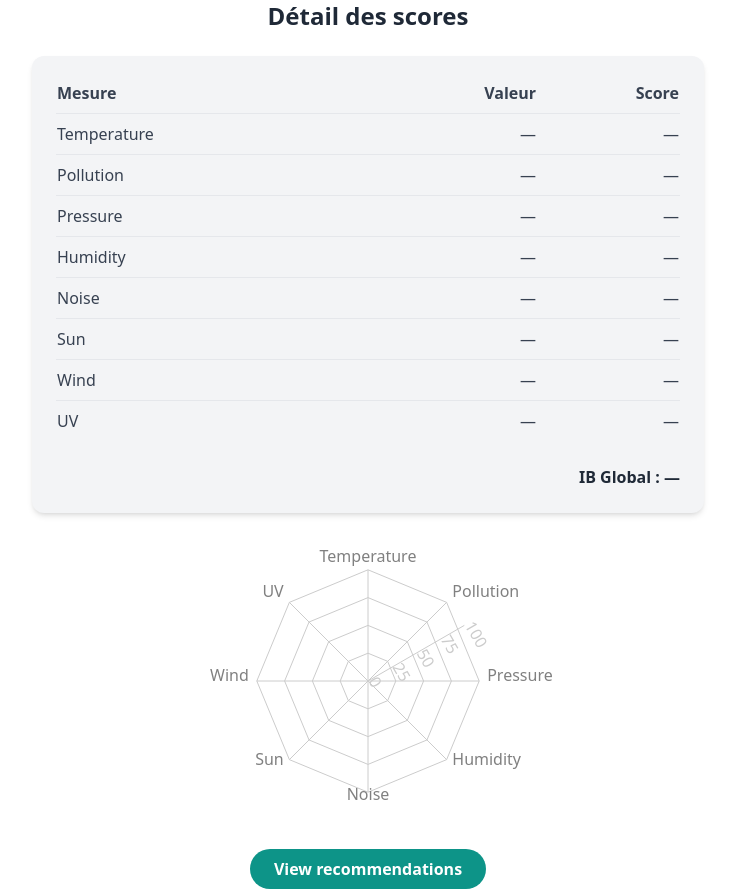
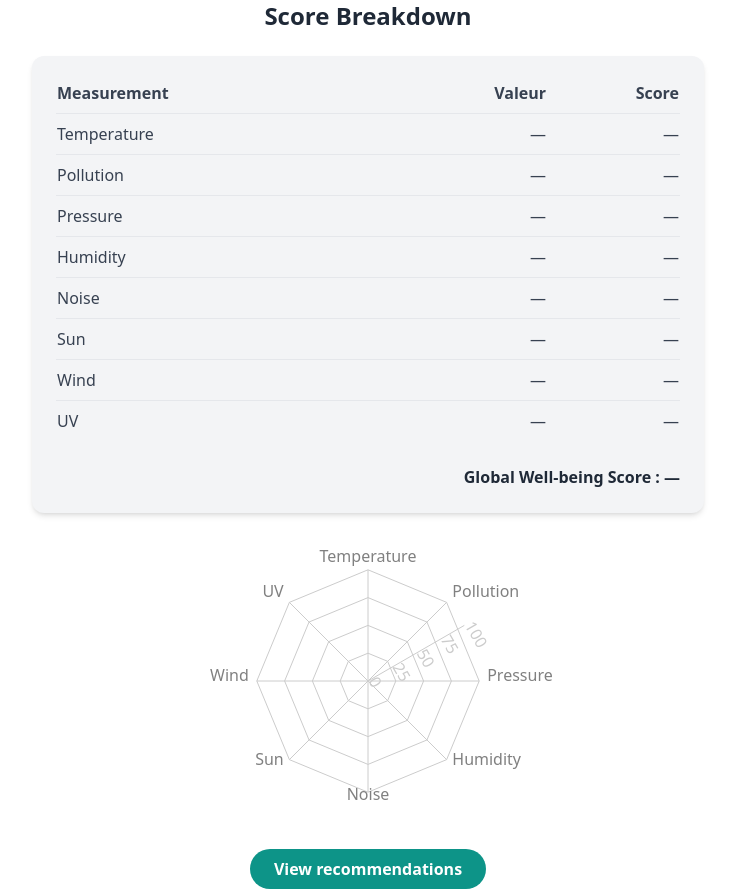
Before and after one commit to FabIndy/respidata-frontend, a React (Vite) app: page /sous_score in a window 1280 px wide. Shown: the whole page, without its empty margins (272-1007 px from the left). Built offline with nearby package versions, Linux system fonts and the light colour scheme.

Commit message:
corrections francais vers american english

```diff
--- a/src/pages/IB.jsx
+++ b/src/pages/IB.jsx
@@ -96,7 +96,7 @@ export default function IB() {
       </h1>
 
       {loading ? (
-        <p className="text-gray-500 mb-8">Calcul en cours...</p>
+        <p className="text-gray-500 mb-8">Processing...</p>
       ) : ibScore !== null ? (
         <div
           className={`w-48 h-48 flex items-center justify-center rounded-full transition-all duration-500 mb-8`}
--- a/src/pages/Profil.jsx
+++ b/src/pages/Profil.jsx
@@ -28,7 +28,7 @@ export default function Profil() {
 
   return (
     <div className="flex flex-col items-center justify-center min-h-screen px-4 bg-gradient-to-br from-white to-gray-100">
-      <h1 className="text-3xl font-semibold text-gray-800 mb-6">Quel est votre profil ?</h1>
+      <h1 className="text-3xl font-semibold text-gray-800 mb-6">Please select your profile</h1>
 
       <div className="grid grid-cols-1 sm:grid-cols-2 gap-4 w-full max-w-md mb-8">
         {profils.map((p) => (
--- a/src/pages/Recommandations.jsx
+++ b/src/pages/Recommandations.jsx
@@ -56,7 +56,7 @@ export default function Recommandations() {
   }, [location.state]);
 
   if (loading) {
-    return <div className="p-8 text-center text-gray-600">Chargement en cours...</div>;
+    return <div className="p-8 text-center text-gray-600">Loading...</div>;
   }
 
   if (error) {
--- a/src/pages/SousScore.jsx
+++ b/src/pages/SousScore.jsx
@@ -71,12 +71,12 @@ export default function SousScore() {
 
   return (
     <div className="min-h-screen bg-white px-4 flex flex-col items-center justify-center">
-      <h1 className="text-2xl font-semibold text-gray-800 mb-6">Détail des scores</h1>
+      <h1 className="text-2xl font-semibold text-gray-800 mb-6">Score Breakdown</h1>
       <div className="bg-gray-100 rounded-xl p-6 shadow-md max-w-2xl w-full mb-6">
         <table className="w-full text-gray-700">
           <thead>
             <tr>
-              <th className="text-left pb-2">Mesure</th>
+              <th className="text-left pb-2">Measurement</th>
               <th className="text-right pb-2">Valeur</th>
               <th className="text-right pb-2">Score</th>
             </tr>
@@ -92,7 +92,7 @@ export default function SousScore() {
           </tbody>
         </table>
         <div className="mt-6 text-right font-semibold">
-          IB Global : {ibScore ? `${Math.round(parseFloat(ibScore))} %` : "—"}
+          Global Well-being Score : {ibScore ? `${Math.round(parseFloat(ibScore))} %` : "—"}
         </div>
       </div>
       <div className="w-full max-w-2xl h-72 mb-6">
```
